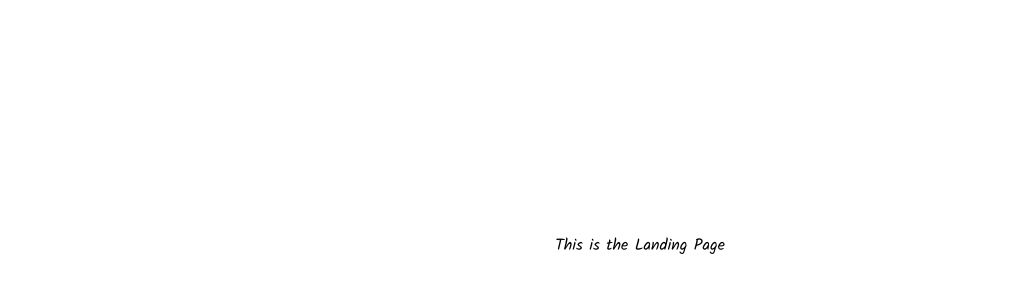
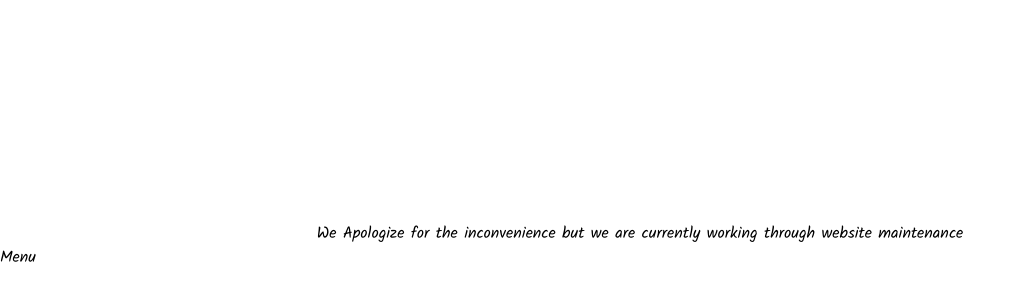
Before and after one commit to Baottran21/Mi_Tierra, a React (Vite) app: page / in a window 1280 px wide. Shown: the part 74-374 px from the top of the page, without its empty margins (0-1025 px from the left). Built offline with nearby package versions, Linux system fonts and the light colour scheme.

Commit message:
Working on href to menu

```diff
--- a/src/Components/LandingPage/LandingPage.jsx
+++ b/src/Components/LandingPage/LandingPage.jsx
@@ -5,7 +5,15 @@ const LandingPage = () => {
         id="landing-page-container"
         className=" w-full h-[80vh] flex justify-evenly items-center"
       >
-        <h1>This is the Landing Page</h1>
+        <div className="w-full flex-row justify-center items-center">
+          <h1 className="flex justify-center">
+            We Apologize for the inconvenience but we are currently working
+            through website maintenance
+          </h1>
+          <a href="/menu">
+            <h1>Menu</h1>
+          </a>
+        </div>
       </div>
     </>
   );
```
